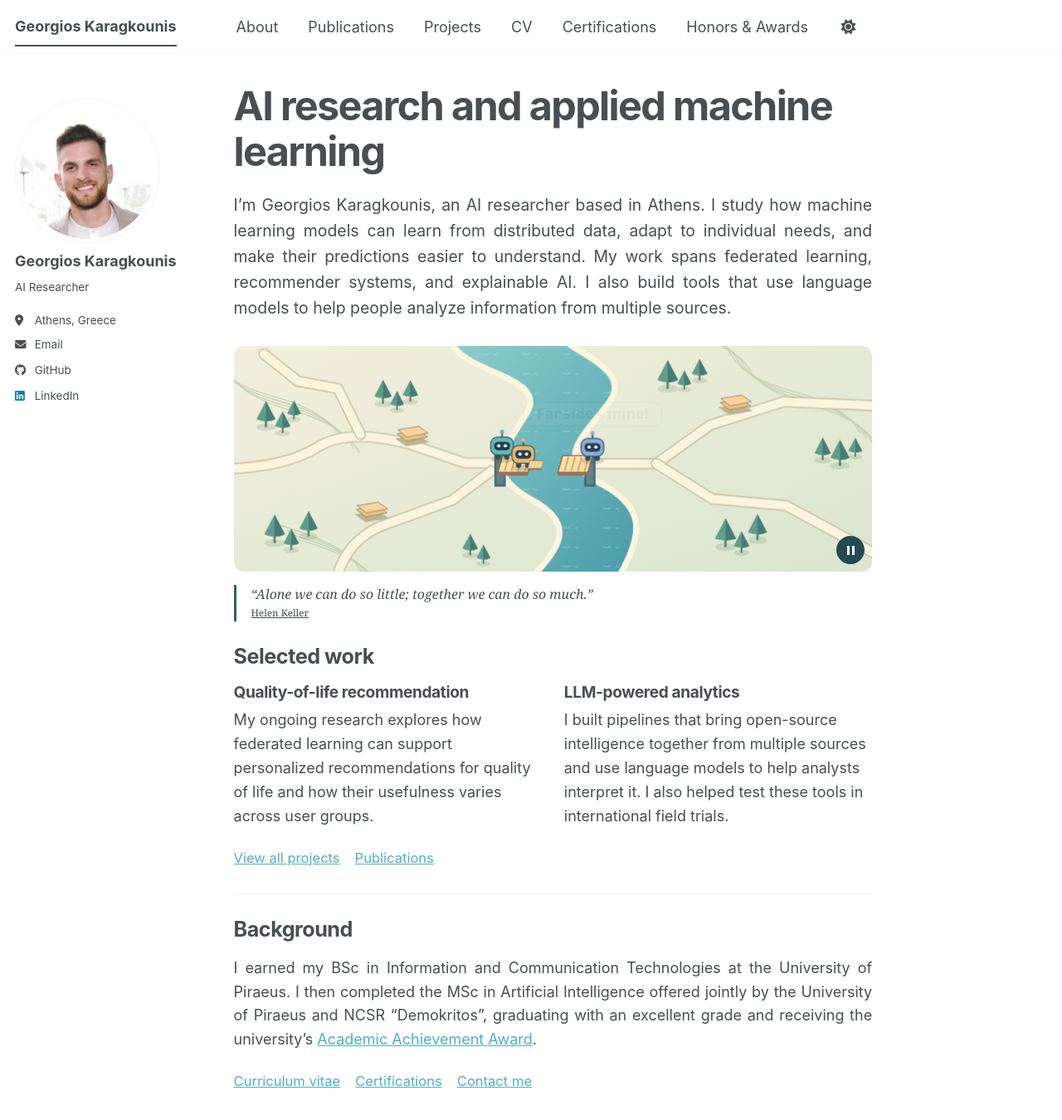
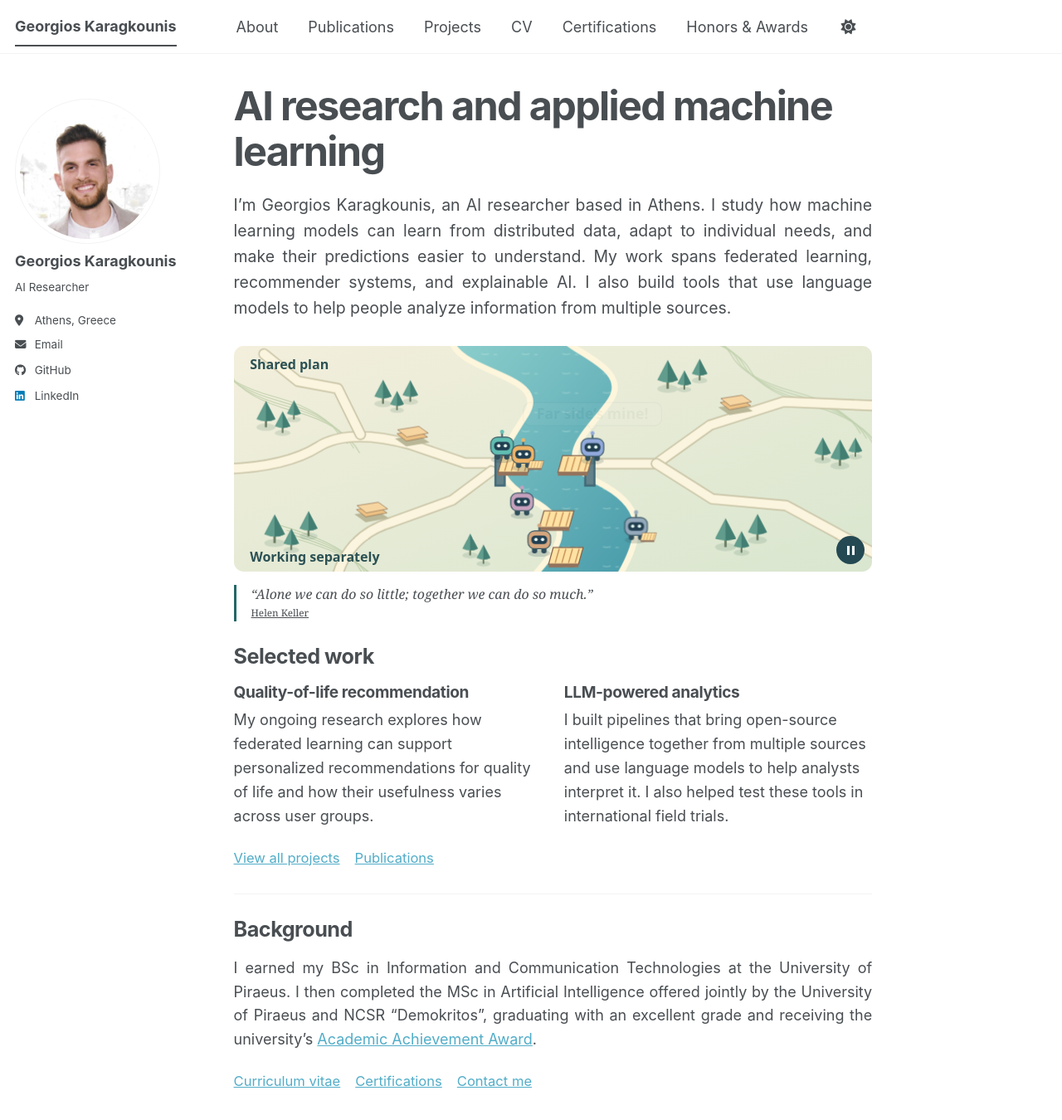
Before and after one commit to georgekaragounis/gkaragounis.github.io, a Jekyll site: the page built from _pages/about.md, in a window 1280 px wide and 1400 px high. Shown: the top 1350 px of the window at 83% size. Built offline with Jekyll 4.4.1, drawn with Linux system fonts in a browser that asks for light colours; a script bundle is joined from its source files by our own code; a style sheet for code colours, icons or effects is not loaded.

Commit message:
Show a parallel uncoordinated bridge attempt and river splash

```diff
--- a/_includes/agent-bridge.html
+++ b/_includes/agent-bridge.html
@@ -3,7 +3,7 @@
 <label for="bridge-pause" title="Pause or resume animation"><span aria-hidden="true"></span></label>
 <svg viewBox="0 0 960 340" role="img" aria-labelledby="bridge-title bridge-description" xmlns="http://www.w3.org/2000/svg">
 <title id="bridge-title">A bridge built together</title>
-<desc id="bridge-description">Three small agents carry sections of a bridge across a map. They assemble the sections over a river, then meet on the completed bridge. The first agent starts on the near bank, the second takes the far side, and the third joins the two spans.</desc>
+<desc id="bridge-description">Three small agents carry sections of a bridge across a map. They assemble the sections over a river, then meet on the completed bridge. The first agent starts on the near bank, the second takes the far side, and the third joins the two spans. Downstream, three agents work independently. Their bridge sections do not align. One steps off the unfinished section, splashes into the river, and climbs back onto the bank.</desc>
 <defs>
   <linearGradient id="land" x2="1" y2="1"><stop stop-color="#f3efdc"/><stop offset="1" stop-color="#d9e6cf"/></linearGradient>
   <linearGradient id="water" x2=".9" y2="1"><stop stop-color="#8dcfcd"/><stop offset="1" stop-color="#4b9eac"/></linearGradient>
@@ -67,4 +67,13 @@
 <g class="bridge-agent scout" color="#60bdb1"><use href="#agent"/><g class="bridge-cargo"><use href="#span" transform="translate(10 -7) scale(.46)"/></g><g class="bridge-speech" aria-hidden="true"><rect x="-90" y="-84" width="180" height="35" rx="11"/><path d="M-7-50 0-42 7-50"/><text x="0" y="-59" text-anchor="middle">I’ll start here!</text></g></g>
 <g class="bridge-agent maker" color="#f0b467"><use href="#agent"/><g class="bridge-cargo"><use href="#span" transform="translate(10 -7) scale(.46)"/></g><g class="bridge-speech" aria-hidden="true"><rect x="-103" y="-84" width="206" height="35" rx="11"/><path d="M-7-50 0-42 7-50"/><text x="0" y="-59" text-anchor="middle">I’ll join the two!</text></g></g>
 <g class="bridge-agent checker" color="#91a9db"><use href="#agent"/><g class="bridge-cargo"><use href="#span" transform="translate(10 -7) scale(.46)"/></g><g class="bridge-speech" aria-hidden="true"><rect x="-104" y="-84" width="208" height="35" rx="11"/><path d="M-7-50 0-42 7-50"/><text x="0" y="-59" text-anchor="middle">Far side’s mine!</text></g></g>
+<g class="solo-build" aria-hidden="true">
+<g transform="translate(466 248)"><use class="bridge-part isolated-upper" href="#span"/></g>
+<g transform="translate(480 303)"><use class="bridge-part isolated-lower" href="#span"/></g>
+<g transform="translate(554 274)"><use class="bridge-part isolated-far" href="#span"/></g>
+<g class="bridge-agent solo-upper" color="#c6a1bd"><g><use href="#agent"/><g class="bridge-cargo"><use href="#span" transform="translate(10 -7) scale(.46)"/></g></g></g>
+<g class="bridge-agent solo-lower" color="#d5a67e"><g><use href="#agent"/><g class="bridge-cargo"><use href="#span" transform="translate(10 -7) scale(.46)"/></g></g></g>
+<g class="bridge-agent solo-far" color="#94a9bb"><g class="tumble"><use href="#agent"/><g class="bridge-cargo"><use href="#span" transform="translate(10 -7) scale(.46)"/></g></g></g>
+<g transform="translate(539 302)"><g class="river-splash" fill="none" stroke="#f1fffe" stroke-width="3" stroke-linecap="round"><ellipse rx="19" ry="6"/><path d="m-11-4-6-9m17 8 1-13m11 12 6-9"/></g></g>
+</g><g fill="#2b5154" font-family="system-ui,sans-serif" font-weight="650" font-size="20"><text x="24" y="35">Shared plan</text><text x="24" y="324">Working separately</text></g>
 </svg></div>
--- a/_sass/layout/_academic-profile.scss
+++ b/_sass/layout/_academic-profile.scss
@@ -160,3 +160,42 @@ html[data-theme="dark"] .page__content { --profile-accent: #8acec8; }
 .bridge-speech rect,.bridge-speech path {fill:#fffcf3;stroke:#345867;stroke-width:1.5}
 .bridge-speech text {fill:#213e50;font:600 22px system-ui,sans-serif}
 @media(prefers-reduced-motion:reduce) {.bridge-map .bridge-speech {display:none}}
+
+.bridge-map .solo-upper {transform:translate(433px,251px);animation-name:solo-upper}
+.bridge-map .isolated-upper {animation-name:isolated-upper}
+.bridge-map .solo-upper .bridge-cargo {animation-name:solo-cargo-upper}
+@keyframes isolated-upper {0%,27%,100% {opacity:0} 29%,95% {opacity:1}}
+@keyframes solo-cargo-upper {0%,27%,100% {opacity:1} 29%,98% {opacity:0}}
+@keyframes solo-upper {0%,8%,100% {transform:translate(300px,233px)} 29%,83% {transform:translate(433px,251px)} }
+
+.bridge-map .solo-lower {transform:translate(459px,308px);animation-name:solo-lower}
+.bridge-map .isolated-lower {animation-name:isolated-lower}
+.bridge-map .solo-lower .bridge-cargo {animation-name:solo-cargo-lower}
+@keyframes isolated-lower {0%,41%,100% {opacity:0} 43%,95% {opacity:1}}
+@keyframes solo-cargo-lower {0%,41%,100% {opacity:1} 43%,98% {opacity:0}}
+@keyframes solo-lower {0%,8%,100% {transform:translate(287px,326px)} 43%,83% {transform:translate(459px,308px)} }
+
+.bridge-map .solo-far {transform:translate(604px,288px);animation-name:solo-far}
+.bridge-map .isolated-far {animation-name:isolated-far}
+.bridge-map .solo-far .bridge-cargo {animation-name:solo-cargo-far}
+@keyframes isolated-far {0%,48%,100% {opacity:0} 50%,95% {opacity:1}}
+@keyframes solo-cargo-far {0%,48%,100% {opacity:1} 50%,98% {opacity:0}}
+@keyframes solo-far {0%,8%,100% {transform:translate(817px,229px)} 50%,53% {transform:translate(604px,288px)} 61% {transform:translate(555px,288px)} 65%,70% {transform:translate(539px,302px)} 79% {transform:translate(574px,311px)} 86% {transform:translate(607px,308px)}}
+
+.bridge-map .tumble {animation:solo-tumble 12s infinite both}
+.bridge-map .river-splash {opacity:0;animation:solo-splash 12s infinite both}
+@keyframes solo-tumble {
+  0%,61%,86%,100% {transform:rotate(0);opacity:1}
+  65% {transform:rotate(-55deg) scale(.85);opacity:1}
+  68% {transform:rotate(-65deg) scale(.35);opacity:0}
+  71% {transform:rotate(-16deg) scale(.58);opacity:.9}
+  79% {transform:rotate(-8deg) scale(.75);opacity:1}
+}
+@keyframes solo-splash {
+  0%,63%,76%,100% {opacity:0;transform:scale(.5)}
+  67% {opacity:1;transform:scale(1)}
+  74% {opacity:0;transform:scale(1.6)}
+}
+@media(prefers-reduced-motion:reduce) {
+  .bridge-map .solo-build * {animation:none}
+}
```
